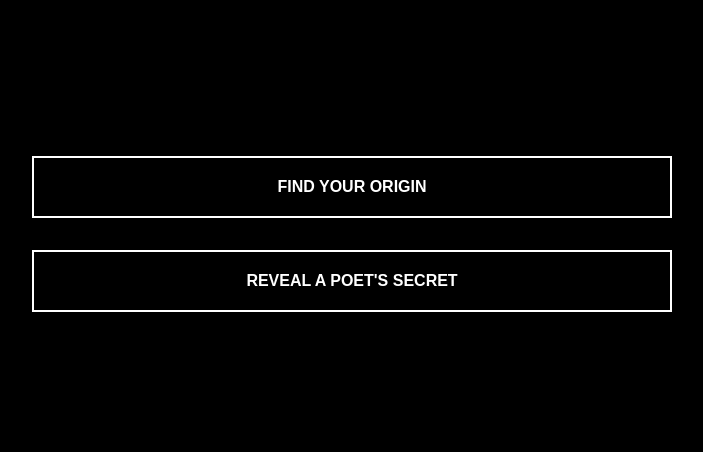
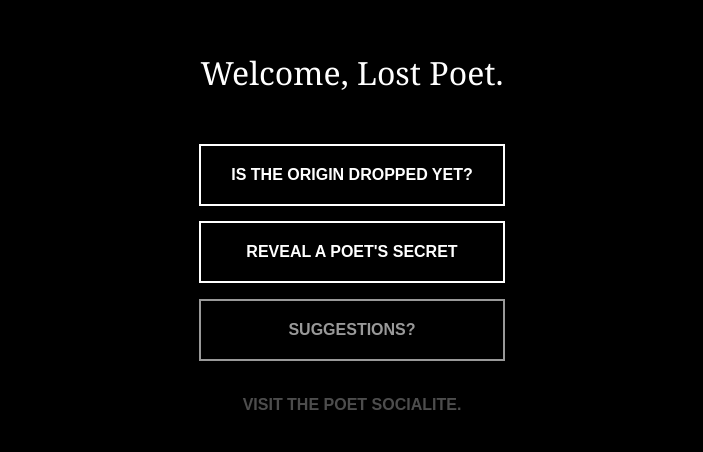
Before and after one commit to alostpoet/website, a plain HTML site: page index.html in a window 1280 px wide. Shown: the part 150-602 px from the top of the page, without its empty margins (288-991 px from the left). Drawn offline with Linux system fonts and the light colour scheme.

Commit message:
Update index.html

```diff
--- a/index.html
+++ b/index.html
@@ -5,6 +5,12 @@
     <meta name="viewport"
           content="width=device-width, user-scalable=no, initial-scale=1.0, maximum-scale=1.0, minimum-scale=1.0">
     <meta http-equiv="X-UA-Compatible" content="ie=edge">
+
+    <meta property="og:title" content="Welcome, Lost Poet.">
+    <meta property="og:description" content="Tools to help Lost Poets find their way.">
+    <meta property="og:image" content="https://alostpoet.xyz/images/socialiteog.png">
+    <meta property="og:url" content="https://alostpoet.xyz">
+
     <title>Welcome, Lost Poet.</title>
     <style>
         html, body {
@@ -19,10 +25,18 @@
         }
         #container {
             display: flex;
-            flex-direction: row;
+            flex-direction: column;
             justify-content: center;
             align-content: center;
             height: 100vh;
+        }
+        h1 {
+            color: #fff;
+            text-align: center;
+            font-weight: lighter;
+            margin: 0 0 50px;
+            padding: 0;
+            font-family: Georgia, serif;
         }
         li {
             margin-bottom: 5%;
@@ -44,20 +58,39 @@
         ul {
             list-style: none;
             display: block;
-            width: 50%;
             margin: 0; padding: 0;
             align-self: center;
+        }
+        .muted1, .muted2 {
+            opacity: .6;
+            transition: all .2s ease;
+        }
+        .muted1:hover, .muted2:hover {
+            opacity: 1;
+        }
+        .muted2 {
+            opacity: .3;
+        }
+        .muted2 a {
+            border: none;
         }
     </style>
 </head>
 <body>
 <div id="container">
+    <h1>Welcome, Lost Poet.</h1>
     <ul>
         <li>
-            <a href="https://origin-dropped.alostpoet.xyz">Find your Origin</a>
+            <a href="https://origin-dropped.alostpoet.xyz">Is the Origin dropped yet?</a>
         </li>
         <li>
             <a href="https://poet-decoder.alostpoet.xyz">Reveal a Poet's secret</a>
+        </li>
+        <li class="muted1">
+            <a href="https://twitter.com/11111111111112x">Suggestions?</a>
+        </li>
+        <li class="muted2">
+            <a href="https://opensea.io/assets/0x4b3406a41399c7fd2ba65cbc93697ad9e7ea61e5/16972">Visit the Poet Socialite.</a>
         </li>
     </ul>
 </div>
```
